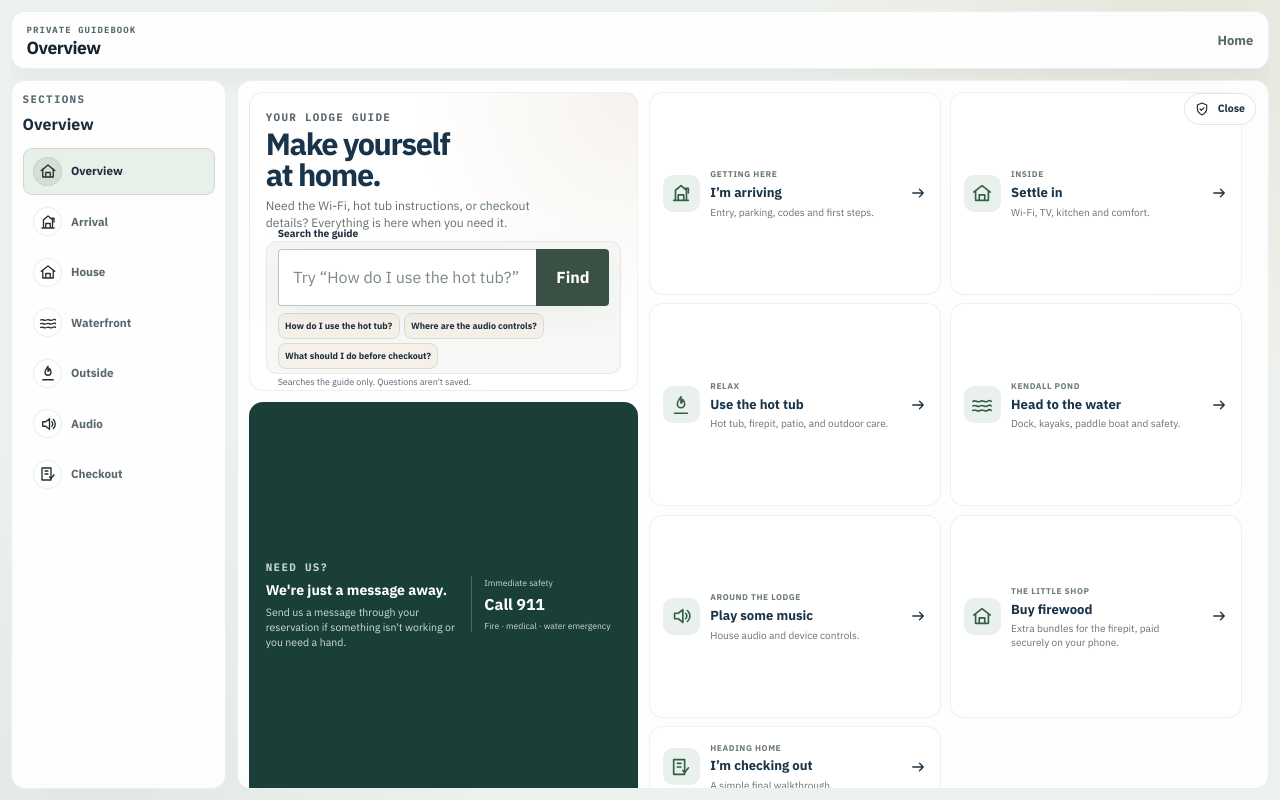
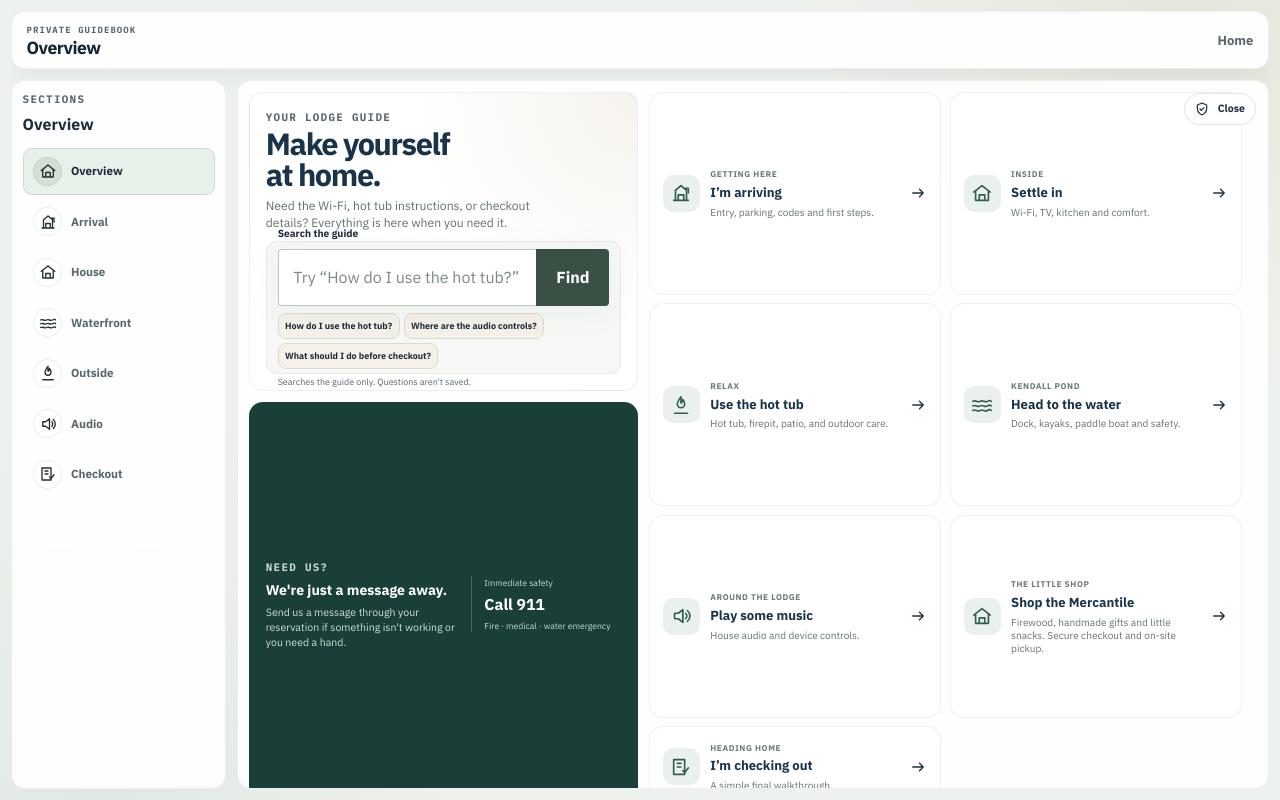
Before and after one commit to PublicLogic/KendallPondLodge, a Next.js app: page /guidebook in a window 1280 px wide. Built offline with nearby package versions, Linux system fonts and the light colour scheme.

Commit message:
Update guidebook store entry for full Mercantile catalog

```diff
--- a/app/guidebook/(dashboard)/page.tsx
+++ b/app/guidebook/(dashboard)/page.tsx
@@ -50,9 +50,9 @@ const quickActions = [
   {
     icon: "house",
     kicker: "The little shop",
-    title: "Buy firewood",
+    title: "Shop the Mercantile",
     href: "/store",
-    detail: "Extra bundles for the firepit, paid securely on your phone.",
+    detail: "Firewood, handmade gifts and little snacks. Secure checkout and on-site pickup.",
   },
   {
     icon: "checkout",
```
